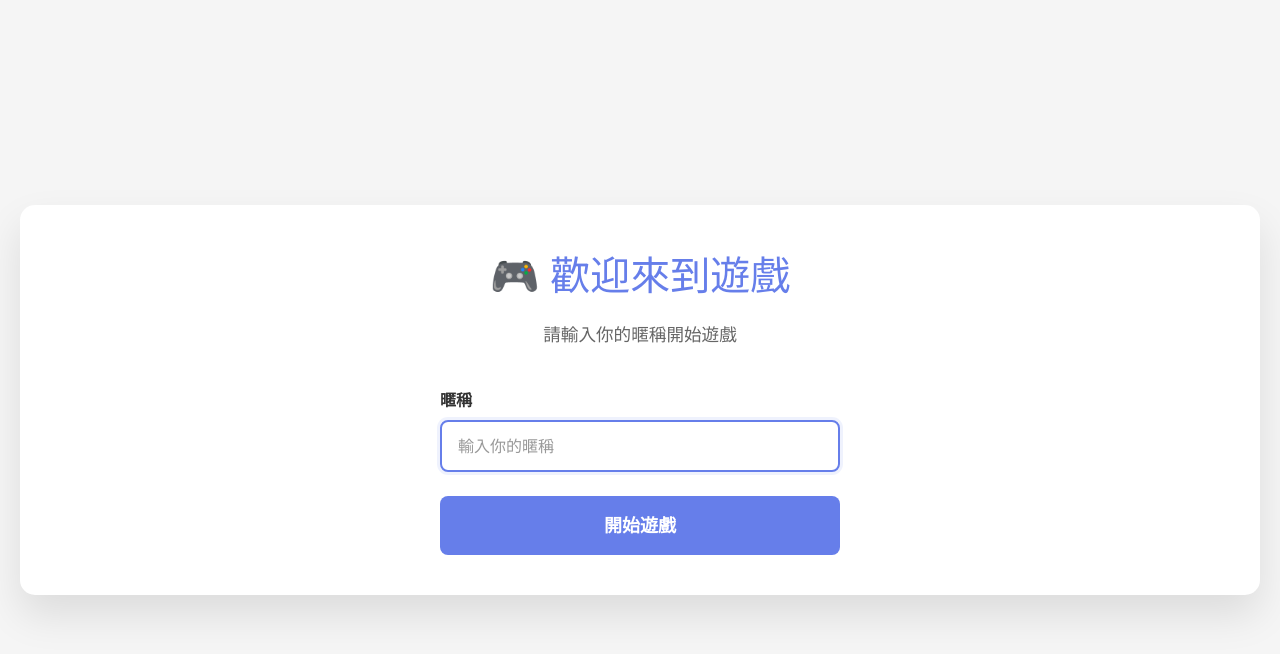
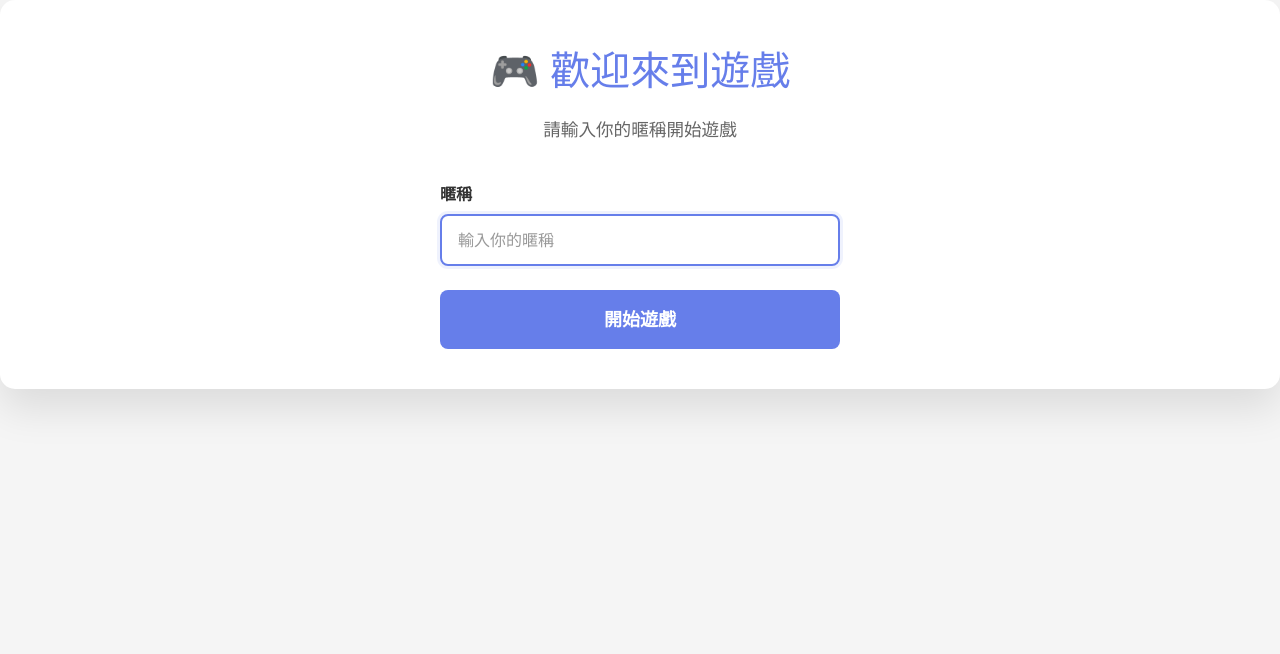
Before and after one commit to detaomega/ColorWeb, a React (Vite) app in the folder frontend/: page / in a window 1280 px wide. Shown: the top 654 px of the page. Built offline with nearby package versions, Linux system fonts and the light colour scheme.

Commit message:
fix: css

```diff
--- a/frontend/src/GameSystem.tsx
+++ b/frontend/src/GameSystem.tsx
@@ -8,7 +8,7 @@ import GameScreen from "./components/GameScreen";
 import type { GameState, Player, Room } from "./types/gameTypes";
 import "./GameSystem.css";
 
-const App: React.FC = () => {
+const GameSystem: React.FC = () => {
   const [gameState, setGameState] = useState<GameState>("nickname");
   const [nickname, setNickname] = useState<string>("");
   const [currentRoom, setCurrentRoom] = useState<Room | null>(null);
@@ -116,10 +116,10 @@ const App: React.FC = () => {
   };
 
   return (
-    <div className="app">
+    <div className="">
       <div className="container">{renderCurrentScreen()}</div>
     </div>
   );
 };
 
-export default App;
+export default GameSystem;
--- a/frontend/src/components/CreateRoom.tsx
+++ b/frontend/src/components/CreateRoom.tsx
@@ -1,7 +1,6 @@
 import React, { useState } from "react";
 import type { Player, Room } from "../types/gameTypes";
 import { generateRoomCode } from "../utils/roomUtils";
-import { createRoom } from "../api/CreateRoomApi";
 
 interface CreateRoomProps {
   player: Player;
```
